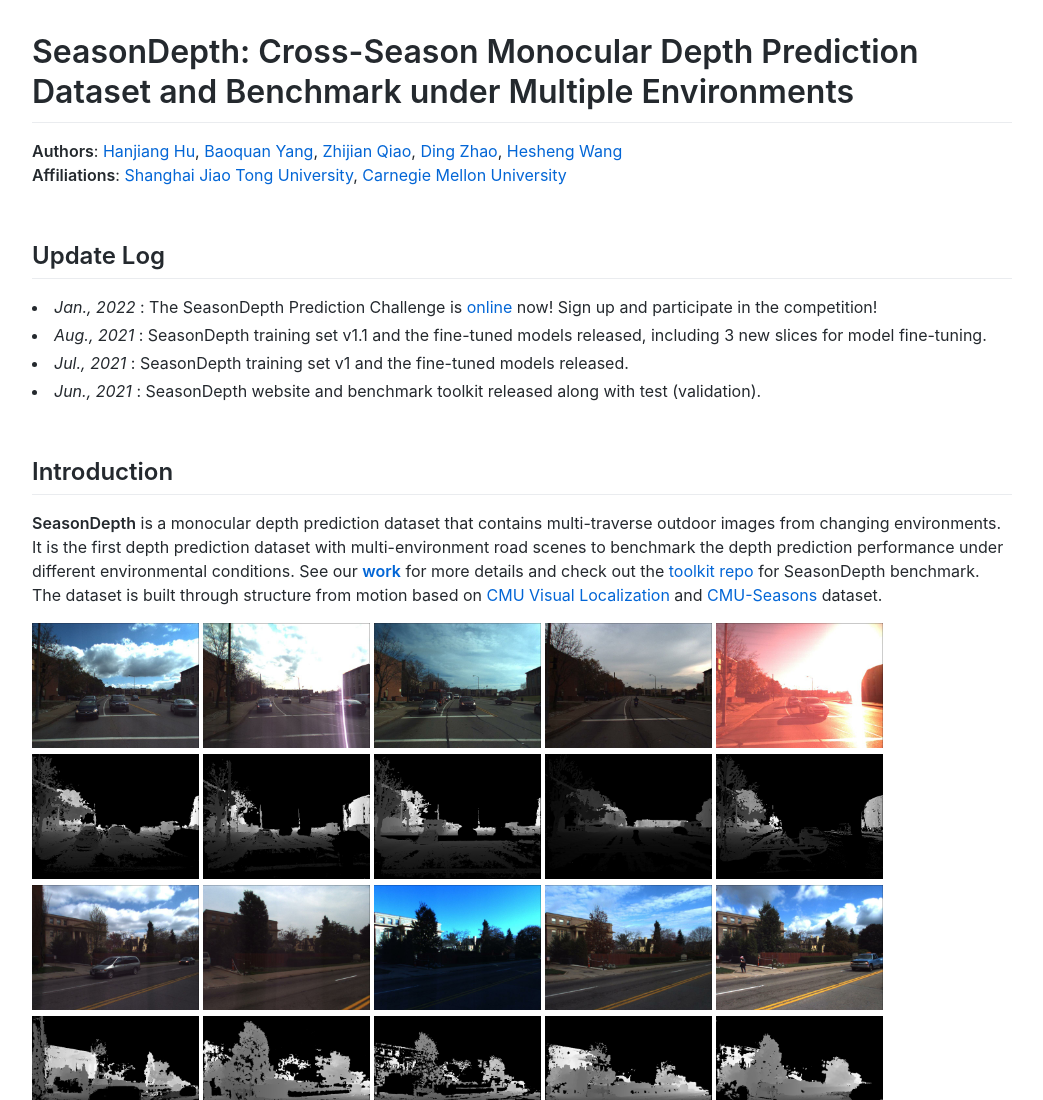
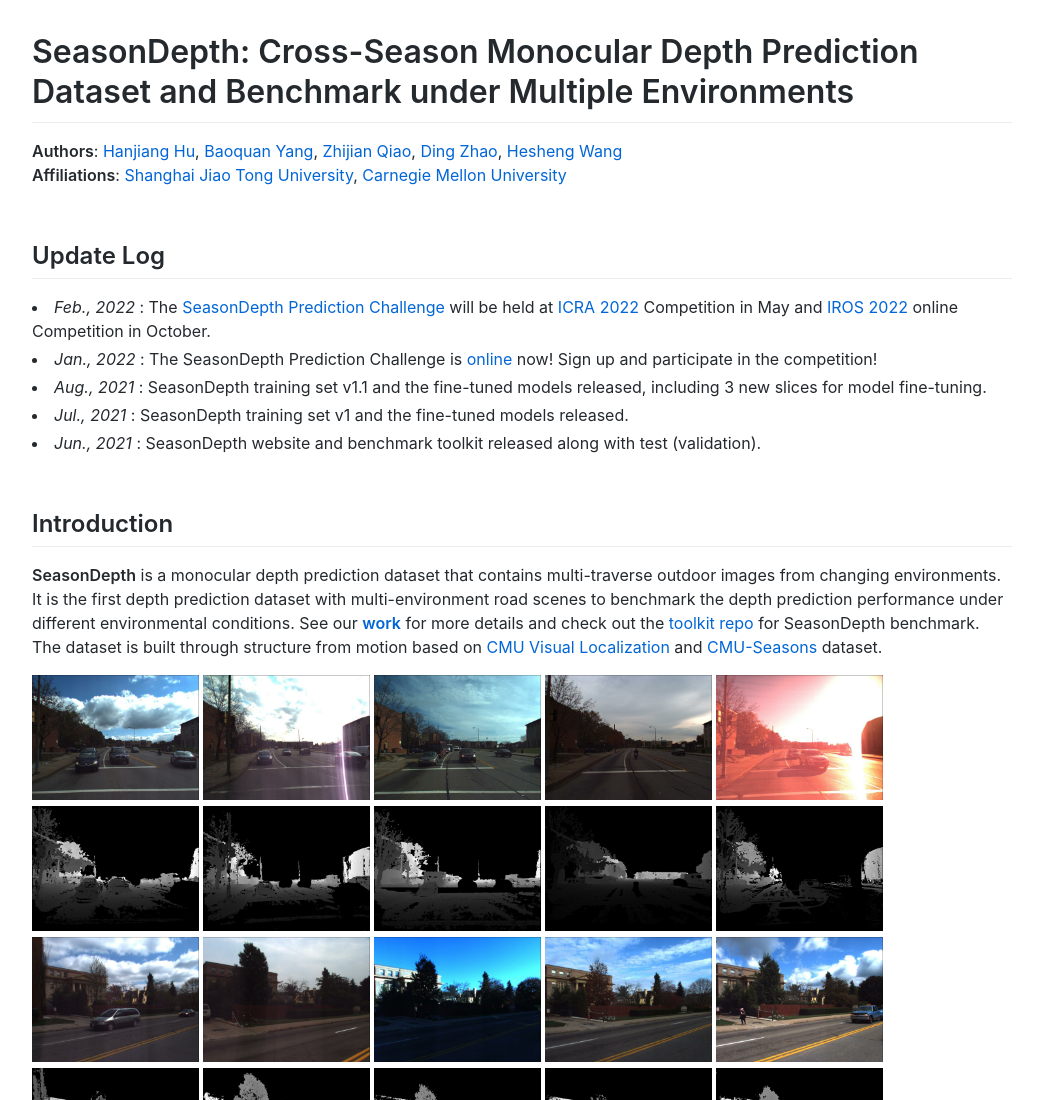
Before and after one commit to SeasonDepth/SeasonDepth.github.io, a plain HTML site: page index.html in a window 1280 px wide. Shown: the top 1100 px of the page, without its empty margins (118-1161 px from the left). Drawn offline with Linux system fonts and the light colour scheme.

Commit message:
update icra, iros

```diff
--- a/index.html
+++ b/index.html
@@ -65,6 +65,9 @@
       Update Log
       </h2>
     <p>
+      <li>
+        <i>Feb., 2022 </i>: The <a href="http://seasondepth-challenge.org/index">SeasonDepth Prediction Challenge</a> will be held at <a href="https://www.icra2022.org/">ICRA 2022</a> Competition in May and <a href="https://iros2022.org/">IROS 2022</a> online Competition in October.
+      </li>
       <li>
         <i>Jan., 2022 </i>: The SeasonDepth Prediction Challenge is <a href="http://seasondepth-challenge.org/index">online</a> now! Sign up and participate in the competition!
       </li>
```
